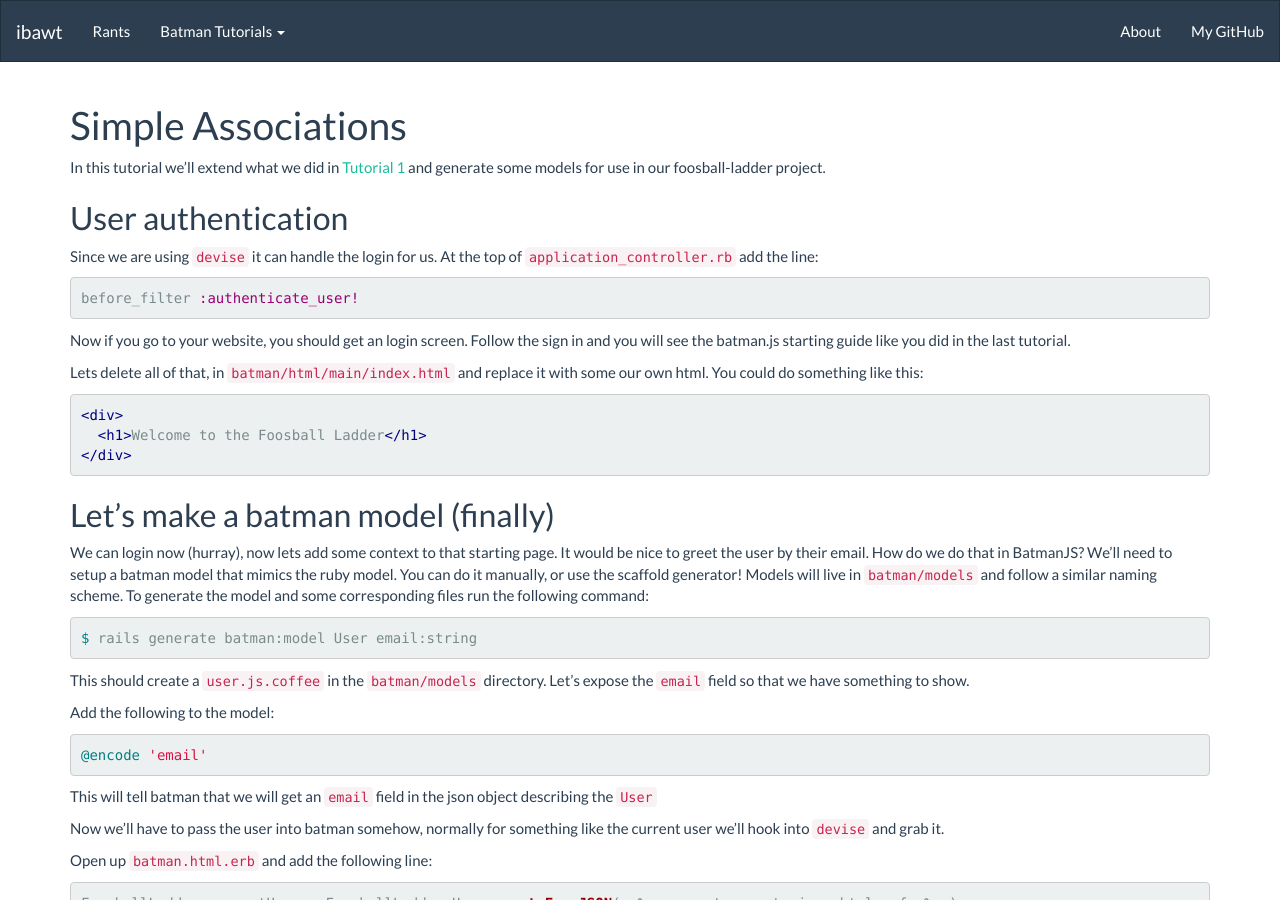
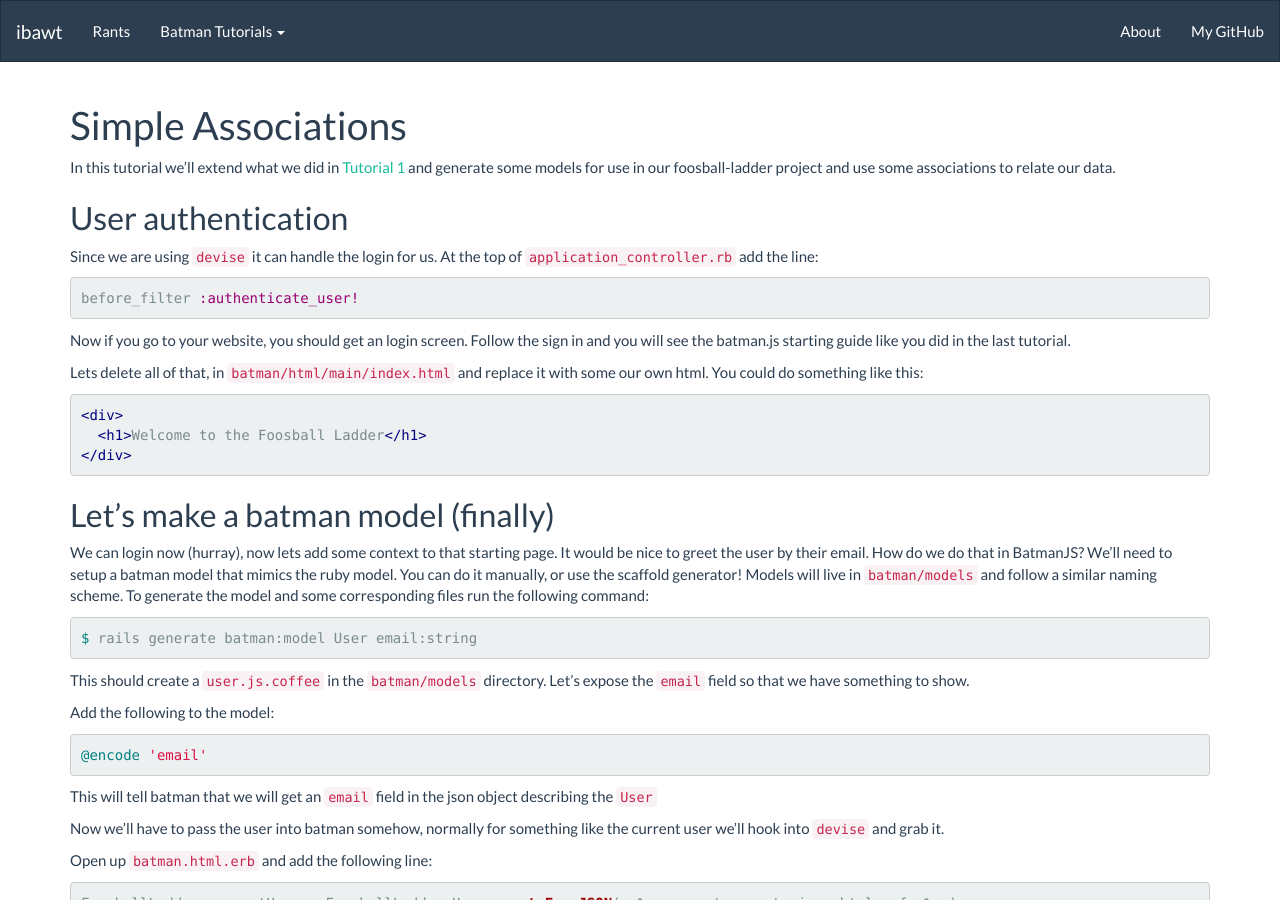
Before and after one commit to ibawt/ibawt.github.io, a Jekyll site: the page built from _posts/2013-10-12-setting-up-some-models.md, in a window 1280 px wide and 900 px high. Built offline with Jekyll 4.4.1, drawn with Linux system fonts in a browser that asks for light colours; nearby versions of some CDN libraries; Markdown is read by kramdown in place of the engine named in the settings; some of the changed text lies outside the part shown.

Commit message:
and a conclusion

```diff
--- a/_posts/2013-10-12-setting-up-some-models.md
+++ b/_posts/2013-10-12-setting-up-some-models.md
@@ -7,7 +7,7 @@ category: batman
 
 # Simple Associations
 
-In this tutorial we'll extend what we did in [Tutorial 1]({{ post_url /batman/getting-started/}}) and generate some models for use in our foosball-ladder project.
+In this tutorial we'll extend what we did in [Tutorial 1]({{ post_url /batman/getting-started/}}) and generate some models for use in our foosball-ladder project and use some associations to relate our data.
 
 ## User authentication
 
@@ -179,3 +179,5 @@ def index
   end
 end
 {% endhighlight %}
+
+Now you should be able to see a list the teams, with their users embedded.
```
